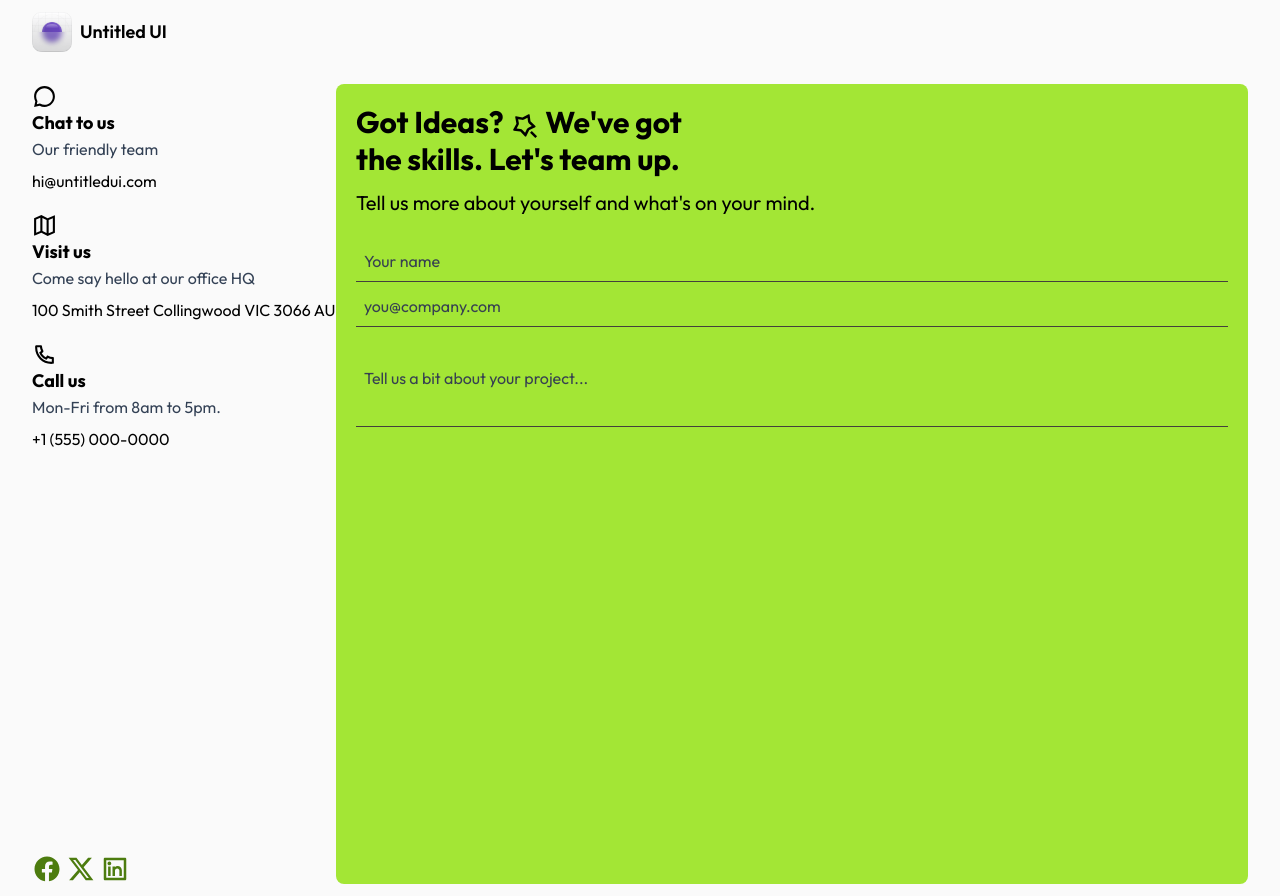
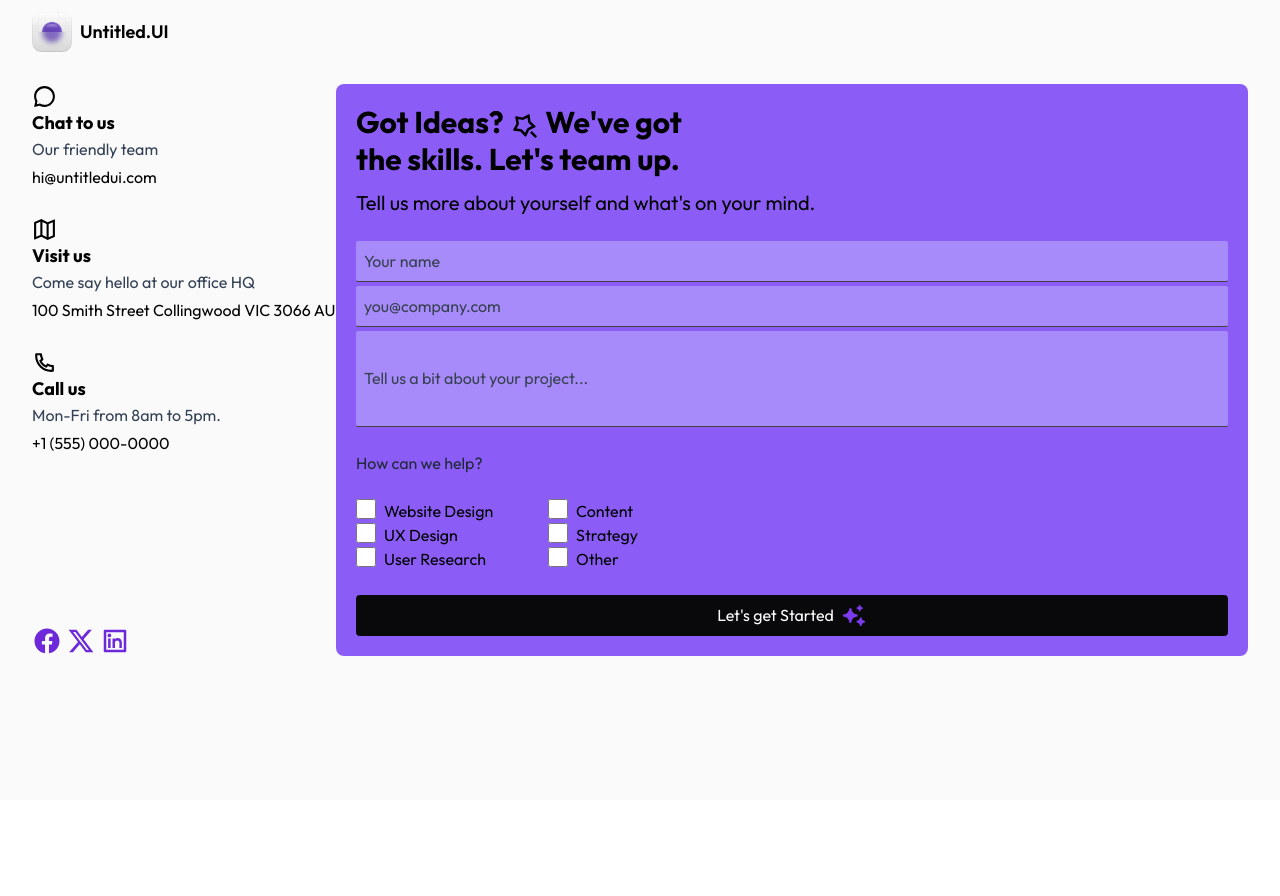
Before and after one commit to HarshGit1824/Untitled.UI, a React (Vite) app: page / in a window 1280 px wide. After the commit the page ends 800 px from the top, so only its background shows below. Built offline with nearby package versions, Linux system fonts and the light colour scheme.

Commit message:
Form UI Complete

```diff
--- a/index.html
+++ b/index.html
@@ -1,17 +1,20 @@
-<!DOCTYPE html>
+<!doctype html>
 <html lang="en">
-<head>
-    <meta charset="UTF-8">
-    <meta name="viewport" content="width=device-width, initial-scale=1.0">
+  <head>
+    <meta charset="UTF-8" />
+    <meta name="viewport" content="width=device-width, initial-scale=1.0" />
     <title>Contact form &mdash; Untitled.UI</title>
     <link rel="shortcut icon" href="favicon.png" type="image/x-icon" />
-    <link rel="preconnect" href="https://fonts.googleapis.com">
-<link rel="preconnect" href="https://fonts.gstatic.com" crossorigin>
-<link href="https://fonts.googleapis.com/css2?family=Outfit:wght@100..900&display=swap" rel="stylesheet">
-</head>
-<body>
+    <link rel="preconnect" href="https://fonts.googleapis.com" />
+    <link rel="preconnect" href="https://fonts.gstatic.com" crossorigin />
+    <link
+      href="https://fonts.googleapis.com/css2?family=Outfit:wght@100..900&display=swap"
+      rel="stylesheet"
+    />
+  </head>
+  <body>
     <div id="app"></div>
 
     <script src="src/main.jsx" type="module"></script>
-</body>
+  </body>
 </html>
--- a/src/components/Aside.jsx
+++ b/src/components/Aside.jsx
@@ -34,15 +34,15 @@ const Aside = () => {
   ];
 
   return (
-    <div className="flex min-h-screen flex-col justify-between">
+    <div className="flex min-h-full flex-col justify-between">
       {/* Contact Information */}
       <section>
         {contactInfo.map((info) => {
           return (
-            <div className="mb-5" key={info.id}>
+            <div className="mb-7" key={info.id}>
               {<info.icon size={25} />}
               <h3 className="text-lg font-bold">{info.title}</h3>
-              <p className="mb-2 text-slate-700">{info.description}</p>
+              <p className="mb-1 text-slate-700">{info.description}</p>
               <p>{info.action}</p>
             </div>
           );
@@ -50,10 +50,10 @@ const Aside = () => {
       </section>
 
       {/* Social */}
-      <section className="flex gap-1 text-lime-700">
-        <RiFacebookCircleFill  size={30}/>
-        <RiTwitterXFill size={30}/>
-        <RiLinkedinBoxLine size={30}/>
+      <section className="flex gap-1 text-violet-700">
+        <RiFacebookCircleFill size={30} />
+        <RiTwitterXFill size={30} />
+        <RiLinkedinBoxLine size={30} />
       </section>
     </div>
   );
--- a/src/components/Form.jsx
+++ b/src/components/Form.jsx
@@ -1,7 +1,16 @@
 import React from "react";
-import { RiMagicLine, RiSparkling2Line } from "react-icons/ri";
+import { RiMagicLine, RiSparklingFill } from "react-icons/ri";
 
 const Form = () => {
+  const services = [
+    "Website Design",
+    "Content",
+    "UX Design",
+    "Strategy",
+    "User Research",
+    "Other",
+  ];
+
   return (
     <>
       {/* Intro */}
@@ -19,22 +28,44 @@ const Form = () => {
           name="fullname"
           id="fullname"
           placeholder="Your name"
-          className="border-b border-stone-700 p-2 placeholder-gray-700 md:bg-lime-400"
+          className="rounded-sm border-b border-stone-700 p-2 placeholder-gray-700 md:bg-violet-400"
         />
         <input
           type="email"
           name="email"
           id="email"
           placeholder="you@company.com"
-          className="border-b border-stone-700 p-2 placeholder-gray-700 md:bg-lime-400"
+          className="rounded-sm border-b border-stone-700 p-2 placeholder-gray-700 md:bg-violet-400"
         />
         <input
           type="text"
           name="message"
           id="message"
           placeholder="Tell us a bit about your project..."
-          className="h-24 border-b border-stone-700 p-2 placeholder-gray-700 md:bg-lime-400"
+          className="h-24 rounded-sm border-b border-stone-700 p-2 placeholder-gray-700 md:bg-violet-400"
         />
+
+        <p className="my-5 text-gray-800">How can we help?</p>
+        <div className="mb-5 grid max-w-96 grid-cols-2">
+          {services.map((service, idx) => {
+            return (
+              <label key={idx} className="flex cursor-pointer gap-2">
+                <input type="checkbox" name="" id="" className="size-5" />{" "}
+                {service}
+              </label>
+            );
+          })}
+        </div>
+        <button
+          type="submit"
+          className="flex items-center justify-center gap-2 rounded bg-zinc-950 p-2 text-white"
+        >
+          Let's get Started{" "}
+          <RiSparklingFill
+            className="text-violet-600 hover:text-blue-700"
+            size={25}
+          />{" "}
+        </button>
       </form>
     </>
   );
--- a/src/components/Header.jsx
+++ b/src/components/Header.jsx
@@ -1,12 +1,12 @@
-import React from 'react'
+import React from "react";
 
 const Header = () => {
   return (
-    <header className='mb-8 flex items-center gap-2'>
-      <img src='favicon.png' className='w-10'/>
-      <p className='text-lg font-semibold'>Untitled UI</p>
+    <header className="mb-8 flex items-center gap-2">
+      <img src="favicon.png" className="w-10" />
+      <p className="text-lg font-semibold">Untitled.UI</p>
     </header>
-  )
-}
+  );
+};
 
-export default Header
+export default Header;
--- a/src/pages/Home.jsx
+++ b/src/pages/Home.jsx
@@ -11,7 +11,7 @@ const Home = () => {
         <div className="col-span-2 hidden md:block">
           <Aside />
         </div>
-        <div className="col-span-full rounded-lg p-5 md:col-span-6 md:bg-lime-400">
+        <div className="col-span-full rounded-lg p-5 md:col-span-6 md:bg-violet-500">
           <Form />
         </div>
       </main>
```
Also changed, not shown: src/main.jsx (+1 -12 lines).
